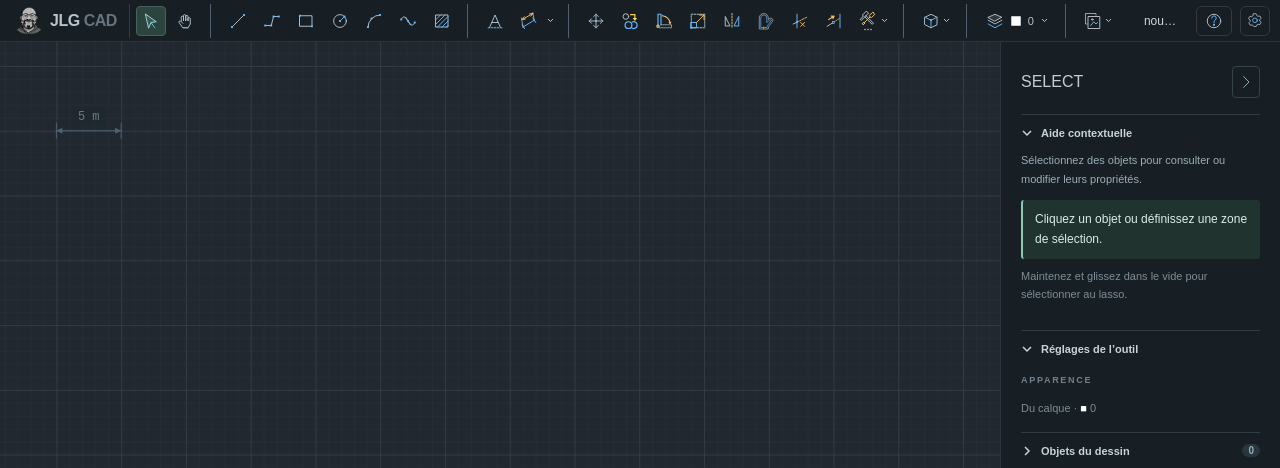
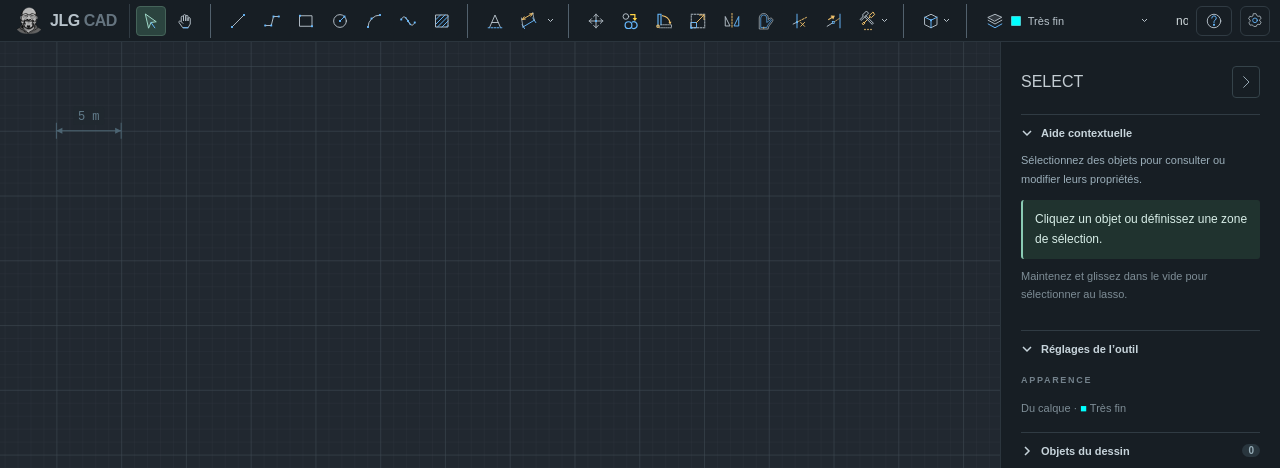
Before and after one commit to jlg-formation/jlg-cad, a React (Vite) app: page / in a window 1280 px wide. Shown: the top 468 px of the page. Built offline with nearby package versions, Linux system fonts and the light colour scheme.

Commit message:
fix: stabilize layer selector and update default layer presets

```diff
--- a/src/layers.css
+++ b/src/layers.css
@@ -4,8 +4,8 @@
 
 /* Reuse the toolbar buttons and popup surface used by Blocks and Modify. */
 .layer-tools{display:inline-flex;align-items:center;gap:2px;flex-shrink:0}
-header .architecture-toolbar .layer-tools>.layer-current-trigger{width:auto;min-width:0;max-width:196px;gap:7px;padding:3px 6px}
-.layer-current-name{min-width:0;max-width:120px;overflow:hidden;text-overflow:ellipsis;white-space:nowrap;font-size:11px}
+header .architecture-toolbar .layer-tools>.layer-current-trigger{--layer-trigger-width:176px;width:var(--layer-trigger-width);min-width:var(--layer-trigger-width);max-width:var(--layer-trigger-width);box-sizing:border-box;gap:7px;padding:3px 6px}
+.layer-current-name{flex:1;min-width:0;text-align:left;overflow:hidden;text-overflow:ellipsis;white-space:nowrap;font-size:11px}
 .layer-tools .layer-swatch,.layer-tools-menu .layer-swatch{width:10px;height:10px;border:1px solid #83959e80;border-radius:1px;box-sizing:border-box}
 .layer-tools-menu{width:264px;min-width:0;display:flex;flex-direction:column;overflow:hidden}
 .layer-menu-list{min-height:0;overflow-y:auto;overscroll-behavior:contain}
@@ -16,4 +16,6 @@ header .architecture-toolbar .layer-tools>.layer-current-trigger{width:auto;min-
 .layer-tools-menu button:disabled{opacity:.45;cursor:default}
 .layer-tools-menu>.menu-separator,.layer-tools-menu>button{flex-shrink:0}
 .layer-tools-menu>button>svg{flex-shrink:0}
-@media(max-width:760px){header .architecture-toolbar .layer-tools>.layer-current-trigger{gap:5px;max-width:150px}.layer-current-name{max-width:80px}}
+@media(max-width:760px){header .architecture-toolbar .layer-tools>.layer-current-trigger{--layer-trigger-width:144px;gap:5px}}
+
+.layer-current-trigger>.cad-icon,.layer-current-trigger>.other-tools-chevron{flex-shrink:0}
--- a/src/main.tsx
+++ b/src/main.tsx
@@ -69,6 +69,7 @@ function App() {
  const language=useLanguage();
  const commandLanguage=useCommandLanguage();
  const [initialDocument]=useState(load);
+ const initialLayer=initialDocument.fileName===null?initialDocument.drawing.layers.find(l=>l.id==='tres-fin'&&l.visible&&!l.locked):undefined;
  const [fileName,setFileName]=useState<string|null>(initialDocument.fileName),[saved,setSaved]=useState<Drawing|null>(initialDocument.saved);
  const [bindings,setBindings]=useState<Bindings>(()=>{try{return readBindings(localStorage.getItem(storageKey));}catch{return readBindings(null);}});
  const [dxfFile,setDxfFile]=useState<{text:string;name:string}|null>(null);
@@ -85,7 +86,7 @@ function App() {
  const [blockFlow,setBlockFlow]=useState<{kind:'select';action:'block'|'explode'|'bedit'}|{kind:'base';name:string;ids:string[];replace:boolean}|{kind:'insert';definitionId:string;scale:number;angle:number}|null>(null);
  const [blockEditor,setBlockEditor]=useState<{drawing:Drawing;definitionId:string;past:Drawing[];future:Drawing[];view:View;layer:string}|null>(null);
  const currentDoc=useRef(doc);currentDoc.current=doc;
- const [tool,setTool]=useState<Tool>('select'),[selected,selectSingle]=useState<string|null>(null),[draft,setDraft]=useState<PaperItem|null>(null),[color,setColor]=useState('#b5ddd6'),[view,setView]=useState<View>(initialModelView(1000,700)),[cursor,setCursor]=useState<Point>({x:0,y:0}),[message,setMessage]=useState('Prêt à dessiner'),[past,setPast]=useState<Drawing[]>([]),[future,setFuture]=useState<Drawing[]>([]);
+ const [tool,setTool]=useState<Tool>('select'),[selected,selectSingle]=useState<string|null>(null),[draft,setDraft]=useState<PaperItem|null>(null),[color,setColor]=useState(initialLayer?.color||'#b5ddd6'),[view,setView]=useState<View>(initialModelView(1000,700)),[cursor,setCursor]=useState<Point>({x:0,y:0}),[message,setMessage]=useState('Prêt à dessiner'),[past,setPast]=useState<Drawing[]>([]),[future,setFuture]=useState<Drawing[]>([]);
  const [rectWidth,setRectWidth]=useState(''),[rectHeight,setRectHeight]=useState('');
  const [osnapKinds,setOsnapKinds]=useState<Snap['kind'][]>(objectSnapKinds);
  const rectWidthInput=useRef<HTMLInputElement>(null);
@@ -112,7 +113,7 @@ function App() {
  const offsetInput=useRef<HTMLInputElement>(null);
  useEffect(()=>{if(tool!=='offset'||offsetReady)return;const frame=requestAnimationFrame(()=>{offsetInput.current?.focus();offsetInput.current?.select();});return()=>cancelAnimationFrame(frame);},[tool,offsetReady]);
  const [dimensionLines,setDimensionLines]=useState<{id:string;segment:number;position:number}[]>([]);
- const [settings,setSettings]=useState(initialSettings),[currentLayer,setCurrentLayer]=useState('0'),[sourceId,setSourceId]=useState<string|null>(null),[commandPoints,setCommandPoints]=useState<Point[]>([]),[pathNodes,setPathNodes]=useState<Node[]>([]),[boundaryIds,setBoundaryIds]=useState<string[]>([]),[choosingBoundaries,setChoosingBoundaries]=useState(false),[commandPreview,setCommandPreview]=useState<Shape[]>([]),[snapHit,setSnapHit]=useState<Snap|null>(null),[nodeIndex,setNodeIndex]=useState(0),[measurement,setMeasurement]=useState('');
+ const [settings,setSettings]=useState(initialSettings),[currentLayer,setCurrentLayer]=useState(initialLayer?.id||'0'),[sourceId,setSourceId]=useState<string|null>(null),[commandPoints,setCommandPoints]=useState<Point[]>([]),[pathNodes,setPathNodes]=useState<Node[]>([]),[boundaryIds,setBoundaryIds]=useState<string[]>([]),[choosingBoundaries,setChoosingBoundaries]=useState(false),[commandPreview,setCommandPreview]=useState<Shape[]>([]),[snapHit,setSnapHit]=useState<Snap|null>(null),[nodeIndex,setNodeIndex]=useState(0),[measurement,setMeasurement]=useState('');
  const [unit,setUnit]=useState<LengthUnit>(()=>{try{return readUnit(localStorage.getItem('jlg-cad-unit'));}catch{return 'm';}}),[configuration,setConfiguration]=useState(false);
  const [layerManagerOpen,setLayerManagerOpen]=useState(false);
  const [propertiesOpen,setPropertiesOpen]=useState(()=>window.innerWidth>760);
@@ -812,7 +813,7 @@ function App() {
 
  const changed=documentChanged(blockEditor?.drawing||doc,saved),fileLabel=fileName?documentLabel(fileName,changed):t('nouveau fichier')+(changed?' *':'');
  useEffect(()=>{document.title=fileLabel+' — JLG CAD';},[fileLabel,language]);
- const replaceDrawing=(next:Drawing,name:string|null=null)=>{setLastBlockCommand(null);setToolHistory([]);setRecentCommands([]);setFileName(name);setDoc(next);setPast([]);setFuture([]);setSaved(next);switchSpace(null);setMessage('Prêt à dessiner');};
+ const replaceDrawing=(next:Drawing,name:string|null=null)=>{if(name===null){const fine=next.layers.find(l=>l.id==='tres-fin'&&l.visible&&!l.locked);if(fine){setCurrentLayer(fine.id);setColor(fine.color);}}setLastBlockCommand(null);setToolHistory([]);setRecentCommands([]);setFileName(name);setDoc(next);setPast([]);setFuture([]);setSaved(next);switchSpace(null);setMessage('Prêt à dessiner');};
  const requestReplacement=(next:Drawing,name:string|null=null)=>{if(changed)setReplacement({drawing:next,fileName:name});else replaceDrawing(next,name);};
  const runAction=(action:string)=>{if(['imageattach','pdfattach','references'].includes(action)){if(blockEditor){setMessage('Fermez l’éditeur de bloc avant de gérer les références.');return;}clear();setTool('select');if(action==='references')references.open();else references.attach(action==='pdfattach'?'pdf':'image');return;}if((blockCommands as readonly string[]).includes(action)){runBlockAction(action);return;}if(blockEditor&&['new','open','save','quickSave','dxf','pdf','pdfAll'].includes(action)){setBlockClose(true);setMessage('Fermez l’éditeur de bloc avant de gérer les fichiers.');return;}if(action==='undo')undo();else if(action==='redo')redo();else if(action==='save'||action==='quickSave'){if((tool==='polyline'||tool==='bezier')&&pathNodes.length>=2){if(!finishPath(false,true))return;clear();setTool('select');}if(action==='quickSave'&&fileName)setQuickSavePending(true);else setSaveRequested(true);}else if(action==='new')requestReplacement(documentOf('Sans titre',[]));else if(action==='open')input.current?.click();else if(action==='dxf'){if(!references.requestExport())download(toDxf(visible,doc.layers,unit,doc.blocks),'.dxf');}else if(action==='pdf'&&layout)pdf();else if(action==='pdfAll'&&doc.layouts.length)pdf(true);else if(action==='help')window.dispatchEvent(new Event('cad-shortcuts'));else if(action.startsWith('help:'))window.dispatchEvent(new CustomEvent('cad-help',{detail:action.slice(5)}));};
  const contextGroups=():ContextItem[][]=>{
--- a/src/model.ts
+++ b/src/model.ts
@@ -31,7 +31,8 @@ export const defaultLayers = (): Layer[] => [
  {id:'epais',name:'Épais',color:'#ff0000',lineweight:.50},
  {id:'moyen',name:'Moyen',color:'#ffff00',lineweight:.35},
  {id:'fin',name:'Fin',color:'#00ff00',lineweight:.18},
- {id:'tres-fin',name:'Très fin',color:'#a0522d',lineweight:.09},
+ {id:'tres-fin',name:'Très fin',color:'#00ffff',lineweight:.09},
+ {id:'ultra-fin',name:'Ultra fin',color:'#ff00ff',lineweight:.05},
 ].map(l=>({...l,visible:true,locked:false,printable:true,transparency:0,linetype:'CONTINUOUS',description:''}));
 const legacyLayers = ():Layer[] => [{id:'0',name:'Dessin',color:'#b5ddd6',visible:true,locked:false},{id:'murs',name:'Murs',color:'#a6e0cf',visible:true,locked:false},{id:'ouvertures',name:'Ouvertures',color:'#e6b776',visible:true,locked:false},{id:'cotes',name:'Cotations',color:'#94bfea',visible:true,locked:false}];
 export type Drawing = { format: 'jlg-cad'; version: 12; references?:ReferenceSource[]; blocks?:BlockDefinition[]; name: string; units: 'mm'; shapes: Shape[]; layouts: Layout[]; layers: Layer[]; grid?:DrawingGrid };
```
Also changed, not shown: artifacts/layers-fixed-width.png (added), 2 other files (tests, documents, lock files or other folders).
